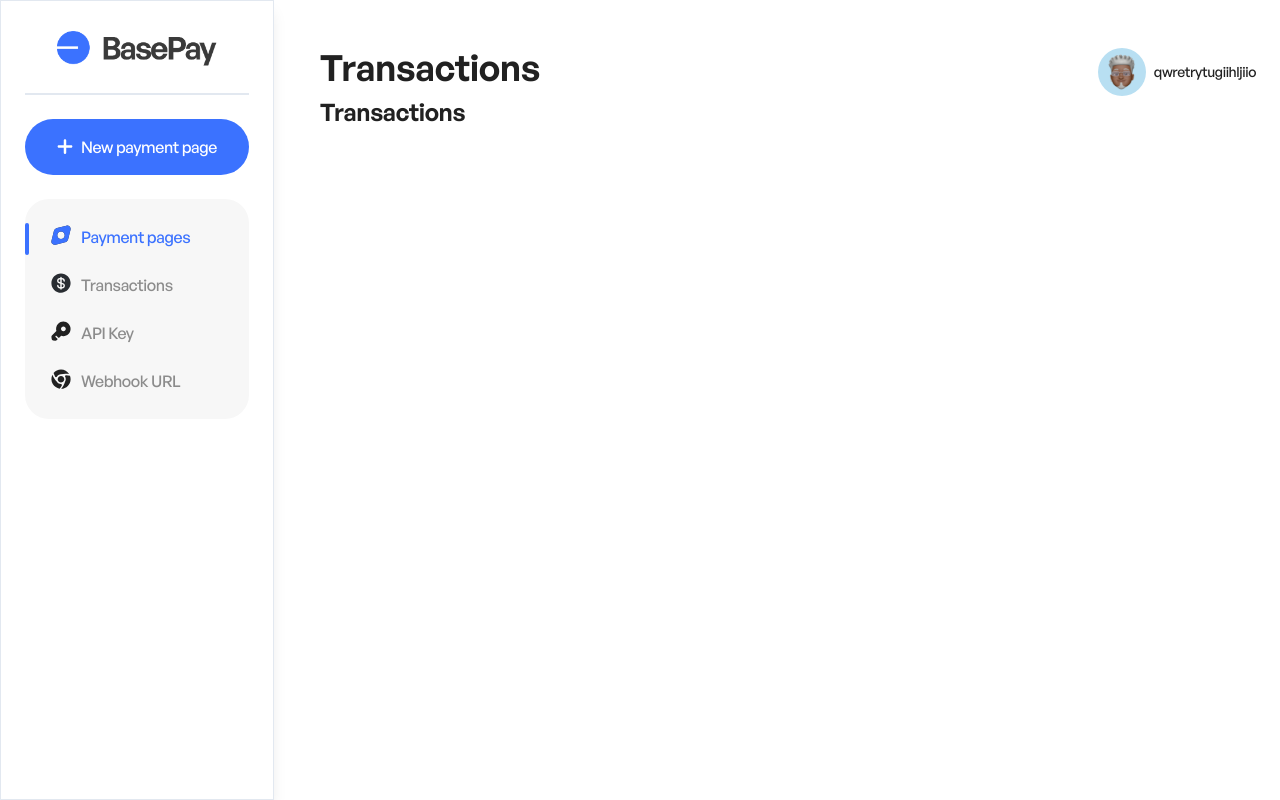
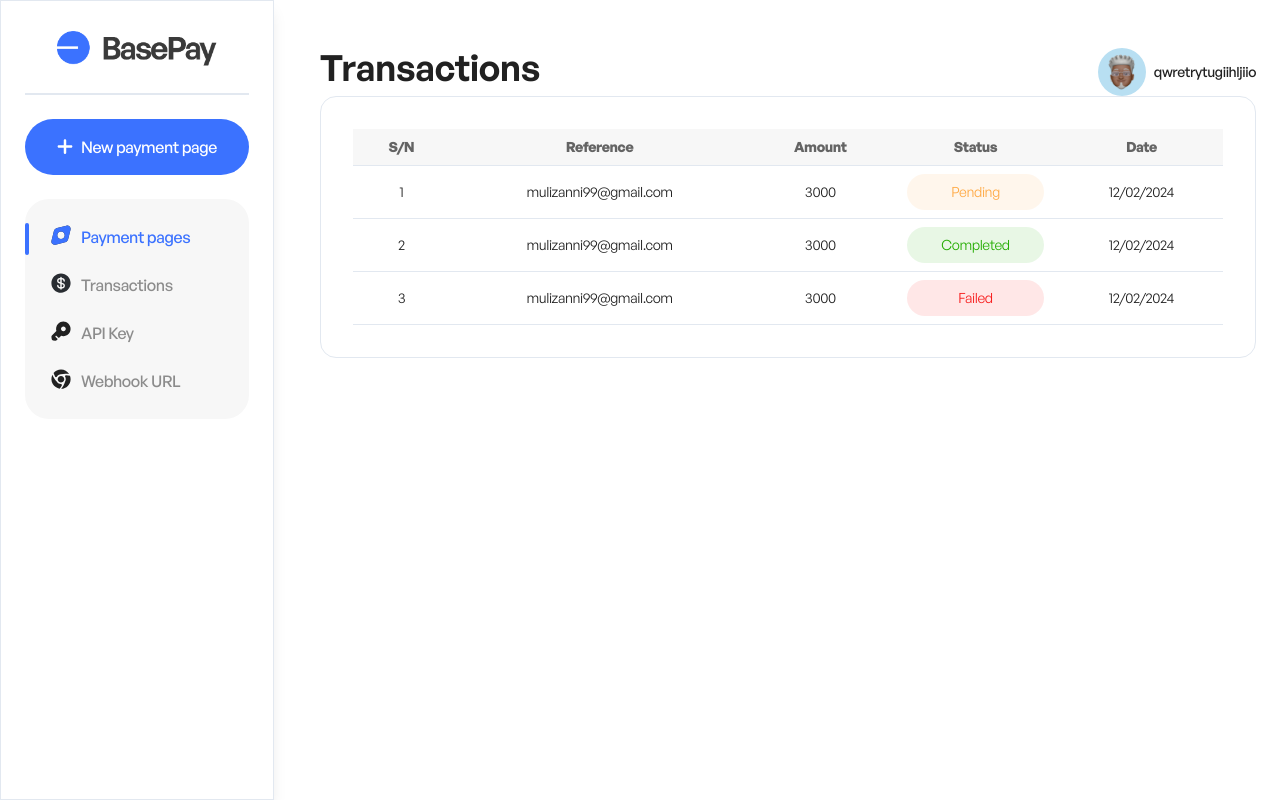
Before and after one commit to okoye-dev/basepay, a Next.js app: page /transactions in a window 1280 px wide. Built offline with nearby package versions, Linux system fonts and the light colour scheme.

Commit message:
working on Transcation page

```diff
--- a/components/TranscationList.tsx
+++ b/components/TranscationList.tsx
@@ -1,26 +1,60 @@
-// transactions.js
-'use client'
+"use client";
+import React from "react";
+
 export default function Transactions() {
   const transactionData = [
     {
       emailAddress: "mulizanni99@gmail.com",
       amount: 3000,
       status: "Pending",
-        date: "12/02/2024"
+      date: "12/02/2024",
     },
     {
       emailAddress: "mulizanni99@gmail.com",
       amount: 3000,
       status: "Completed",
-        date: "12/02/2024"
+      date: "12/02/2024",
     },
-      // Add the rest of the transaction data
+    {
+      emailAddress: "mulizanni99@gmail.com",
+      amount: 3000,
+      status: "Failed",
+      date: "12/02/2024",
+    },
   ];
 
   return (
-      <div>
-        <h1>Transactions</h1>
-
+    <div className="rounded-2xl border p-8">
+      <table className="min-w-full bg-white text-center text-sm font-light">
+        <thead className="rounded-full bg-[#F7F7F7] text-[#646464]">
+          <tr>
+            <th className="border-b px-4 py-2">S/N</th>
+            <th className="border-b px-4 py-2">Reference</th>
+            <th className="border-b px-4 py-2">Amount</th>
+            <th className="border-b px-4 py-2">Status</th>
+            <th className="border-b px-4 py-2">Date</th>
+          </tr>
+        </thead>
+        <tbody>
+          {transactionData.map((transaction, index) => (
+            <tr key={index}>
+              <td className="border-b px-4 py-2">{index + 1}</td>
+              <td className="border-b px-4 py-2">{transaction.emailAddress}</td>
+              <td className="border-b px-4 py-2">{transaction.amount}</td>
+              <td className="border-b px-4 py-2">
+                {(transaction.status) == "Pending"?(<p className="px rounded-full bg-[#FFA9441A] py-2 text-[#FFA944]">
+                  {transaction.status}
+                </p>):(transaction.status) == "Completed"?(<p className="px rounded-full bg-[#23AC001A] py-2 text-green">
+                  {transaction.status}
+                </p>):(<p className="px rounded-full bg-[#F71C1C1A] py-2 text-red">
+                  {transaction.status}
+                </p>) }
+              </td>
+              <td className="border-b px-4 py-2">{transaction.date}</td>
+            </tr>
+          ))}
+        </tbody>
+      </table>
     </div>
   );
 }
```
Lines whose indentation alone changed are shown as unchanged.
